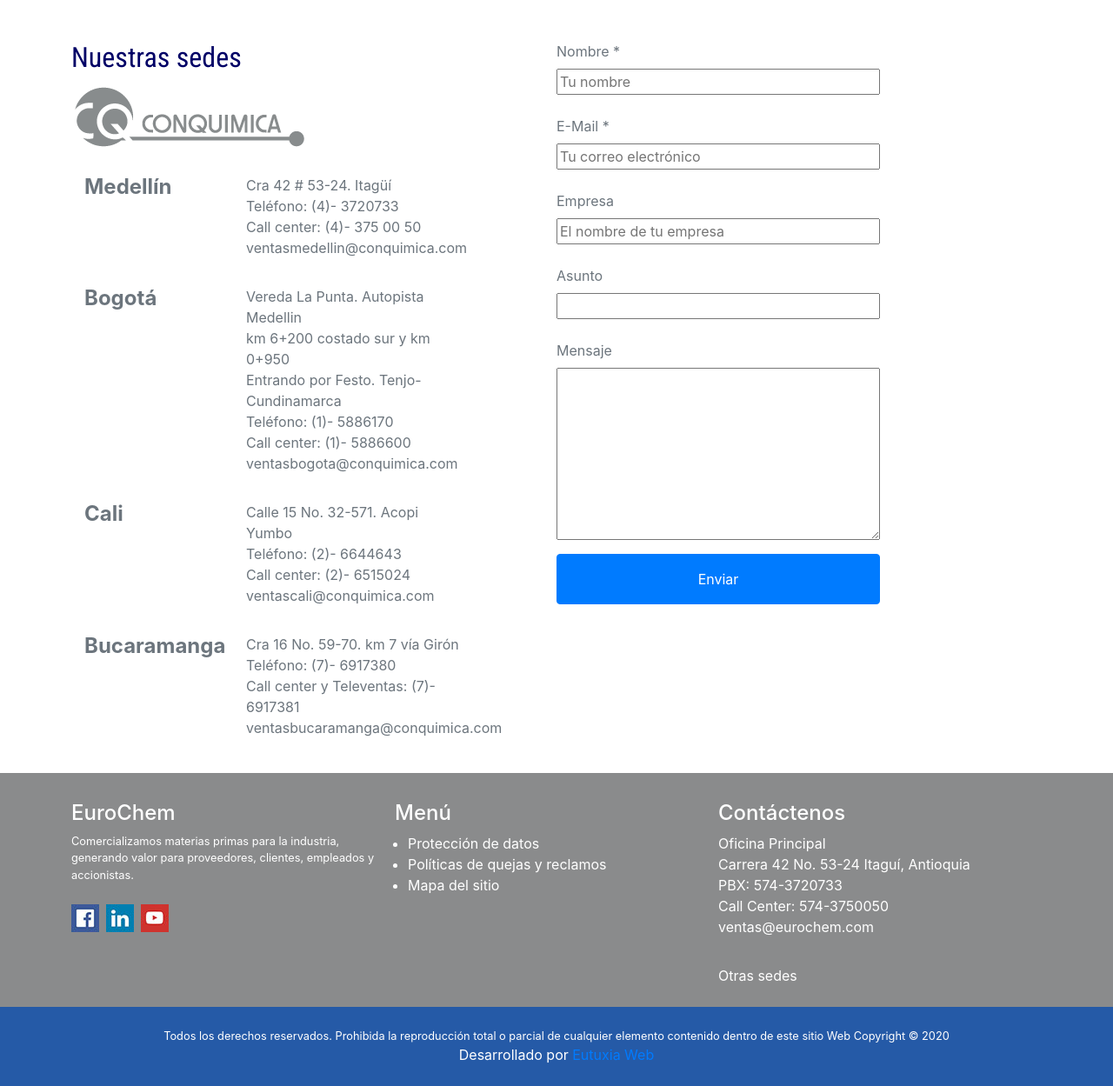
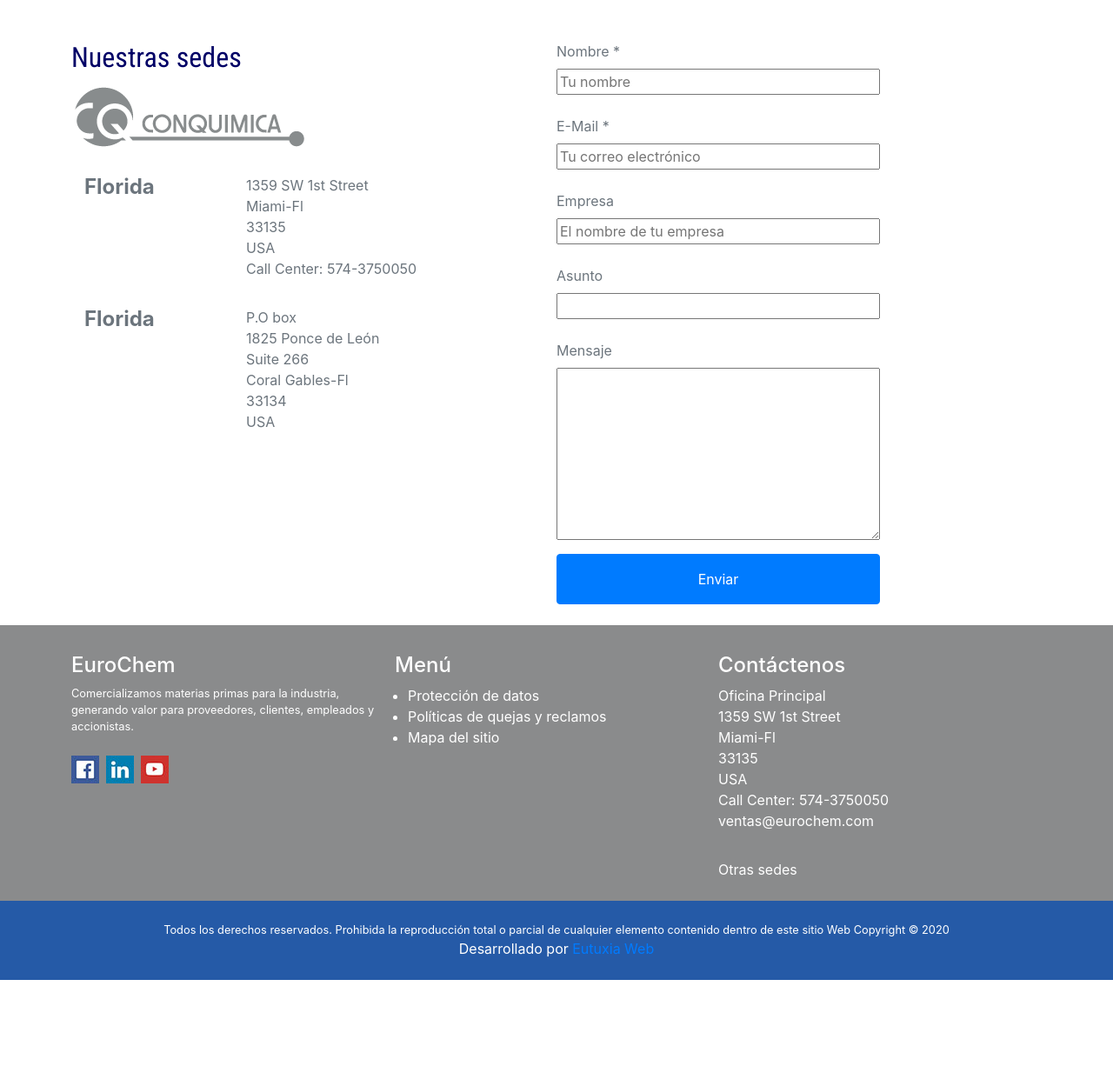
Before and after one commit to alexlatam/EuroChem, a PHP site: page /Rouxa/contacto/ in a window 1280 px wide. Shown: the part 566-1815 px from the top of the page at 87% size. After the commit the page ends 1693 px from the top, so only its background shows below. Run offline with PHP 8.4, Linux system fonts and the light colour scheme; data that the repository does not hold is empty; some libraries are stand-ins or nearby versions.

Commit message:
acxtualizacion

```diff
--- a/actualidad/index.php
+++ b/actualidad/index.php
@@ -86,7 +86,7 @@ $section="actualidad";
                   $imagen=$row['IMAGE'];
                   $autor=$row['AUTOR'];
                    ?>
-                   <div class="row mt-4">
+                   <div class="row mb-5">
                      <div class="col-12 col-md-6">
                        <div class="container-img-blog">
                          <a class="d-flex" href="article.php?id=<?php echo $id_articulo;?>">
--- a/certificaciones/index.php
+++ b/certificaciones/index.php
@@ -80,7 +80,7 @@ $section="certificaciones";
           <div class="col-12 col-lg-6">
             <h4 class="text-muted"><strong>Política de Gestión Integral</strong></h4>
             <p class="text-muted">
-              CONQUIMICA S.A. es una empresa que provee soluciones confiables para el abastecimiento de productos químicos, la cual establece su compromiso de gestión integral a través de: <br>
+              EuroChem S.A. es una empresa que provee soluciones confiables para el abastecimiento de productos químicos, la cual establece su compromiso de gestión integral a través de: <br>
               1. El mejoramiento continuo de los procesos para el desarrollo sostenible de la organización. <br> <br>
               2. El suministro de productos y la prestación de servicios que cumplan con los acuerdos establecidos con proveedores y clientes. <br> <br>
               3. La gestión y control  de los procesos para el cuidado del medio ambiente, la salud y la seguridad del personal.*2 <br> <br>
--- a/common/2domenu.php
+++ b/common/2domenu.php
@@ -60,6 +60,16 @@
       <li class="nav-item ml-3 pt-2">
         <a class="nav-link text_menu_2 py-4 <?php if($section=="contacto"){echo "active";} ?>" href="/contacto/index.php">Contáctenos</a>
       </li>
+      <li class="nav-item ml-5 pt-2">
+        <a class="nav-link text_menu_2 py-4 <?php if($section==""){echo "active";} ?>" href="/index.php">
+          <img src="/imagen/usa.png" alt="" width="18px">
+        </a>
+      </li>
+      <li class="nav-item ml-3 pt-2">
+        <a class="nav-link text_menu_2 py-4 <?php if($section==""){echo "active";} ?>" href="/index.php">
+          <img src="/imagen/vzla.png" alt="" width="18px">
+        </a>
+      </li>
     </ul>
   </div>
   </div>
--- a/common/footer.php
+++ b/common/footer.php
@@ -36,8 +36,10 @@
         </div>
         <div class="row">
           <p>Oficina Principal <br>
-            Carrera 42 No. 53-24 Itaguí, Antioquia <br>
-            PBX: 574-3720733 <br>
+            1359 SW 1st Street <br>
+            Miami-Fl <br>
+            33135 <br>
+            USA <br>
             Call Center: 574-3750050 <br>
             ventas@eurochem.com <br>
           </p>
--- a/contacto/index.php
+++ b/contacto/index.php
@@ -42,55 +42,30 @@ $section="contacto";
         </div>
         <div class="row mt-4">
           <div class="col-12 col-sm-4">
-            <h4 class="text-muted"><strong>Medellín</strong></h4>
+            <h4 class="text-muted"><strong>Florida</strong></h4>
           </div>
           <div class="col-12 col-sm-6">
             <p class="text-muted">
-              Cra 42 # 53-24. Itagüí <br>
-              Teléfono: (4)- 3720733 <br>
-              Call center: (4)- 375 00 50 <br>
-              ventasmedellin@conquimica.com
+              1359 SW 1st Street <br>
+              Miami-Fl <br>
+              33135 <br>
+              USA <br>
+              Call Center: 574-3750050 <br>
             </p>
           </div>
         </div>
         <div class="row mt-3">
           <div class="col-12 col-sm-4">
-            <h4 class="text-muted"><strong>Bogotá</strong></h4>
+            <h4 class="text-muted"><strong>Florida</strong></h4>
           </div>
           <div class="col-12 col-sm-6">
             <p class="text-muted">
-              Vereda La Punta. Autopista Medellin <br>
-              km 6+200 costado sur y km 0+950 <br>
-              Entrando por Festo. Tenjo-Cundinamarca <br>
-              Teléfono: (1)- 5886170 <br>
-              Call center: (1)- 5886600 <br>
-              ventasbogota@conquimica.com
-            </p>
-          </div>
-        </div>
-        <div class="row mt-3">
-          <div class="col-12 col-sm-4">
-            <h4 class="text-muted"><strong>Cali</strong></h4>
-          </div>
-          <div class="col-12 col-sm-6">
-            <p class="text-muted">
-              Calle 15 No. 32-571. Acopi Yumbo <br>
-              Teléfono: (2)- 6644643 <br>
-              Call center: (2)- 6515024 <br>
-              ventascali@conquimica.com
-            </p>
-          </div>
-        </div>
-        <div class="row mt-3">
-          <div class="col-12 col-sm-4">
-            <h4 class="text-muted"><strong>Bucaramanga</strong></h4>
-          </div>
-          <div class="col-12 col-sm-6">
-            <p class="text-muted">
-              Cra 16 No. 59-70. km 7 vía Girón <br>
-              Teléfono: (7)- 6917380 <br>
-              Call center y Televentas: (7)- 6917381 <br>
-              ventasbucaramanga@conquimica.com
+              P.O box <br>
+              1825 Ponce de León <br>
+              Suite 266 <br>
+              Coral Gables-Fl <br>
+              33134 <br>
+              USA
             </p>
           </div>
         </div>
--- a/trabaje/index.php
+++ b/trabaje/index.php
@@ -71,6 +71,7 @@ $section="trabaje";
                y su información profesional de acuerdo al perfil que más se ajuste a
                su experiencia y conocimientos
             </p>
+            <a href="#">Info@eurochem.com</a>
           </div>
           <div class="col-12 col-md-6">
             <img src="../imagen/trabaja_nosotros.jpg" alt="" width="100%">
```
Also changed, not shown: index.php (+9 -9 lines), imagen/usa.jpg (added), imagen/usa.png (added), imagen/venezuela.png (added), imagen/vzla.png (added).
